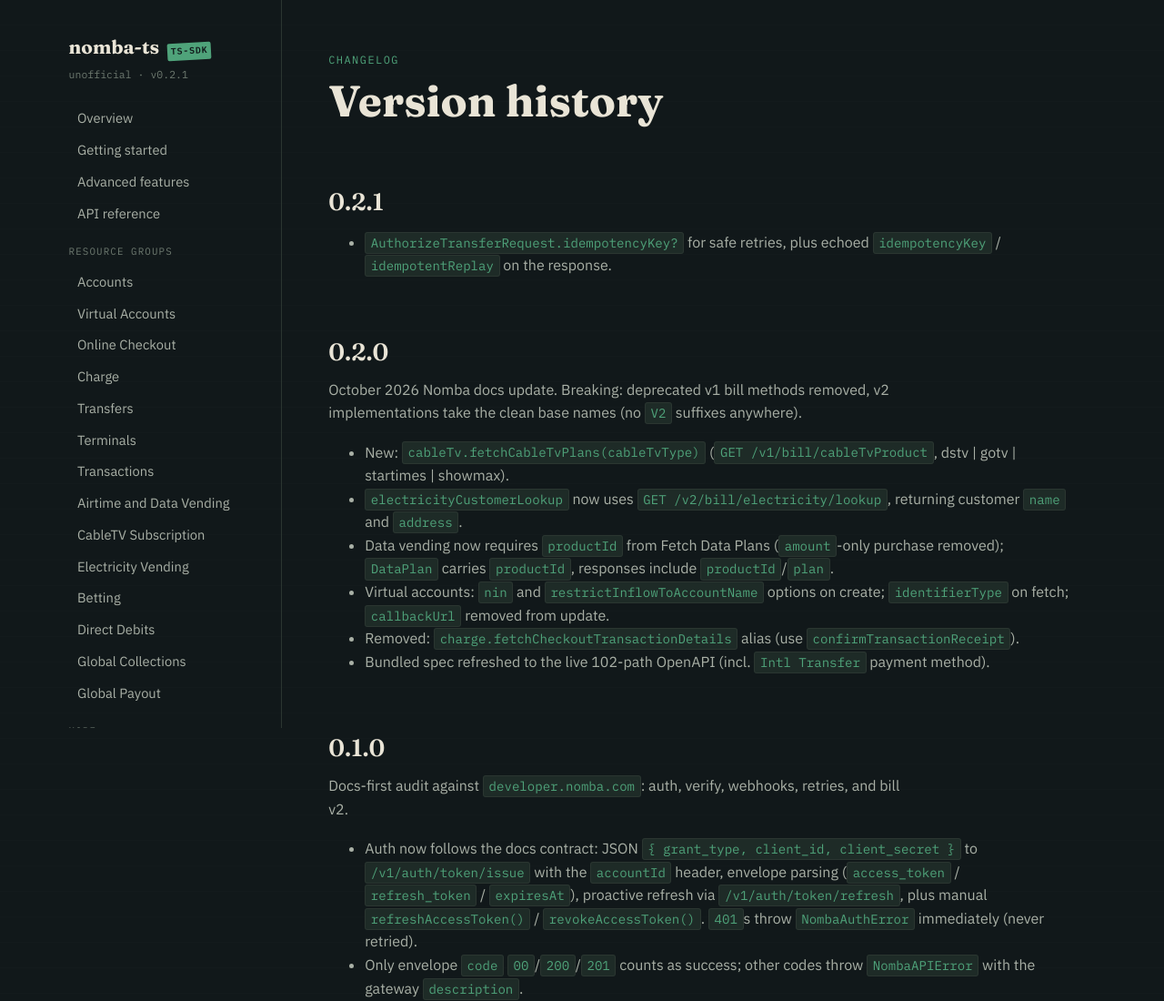
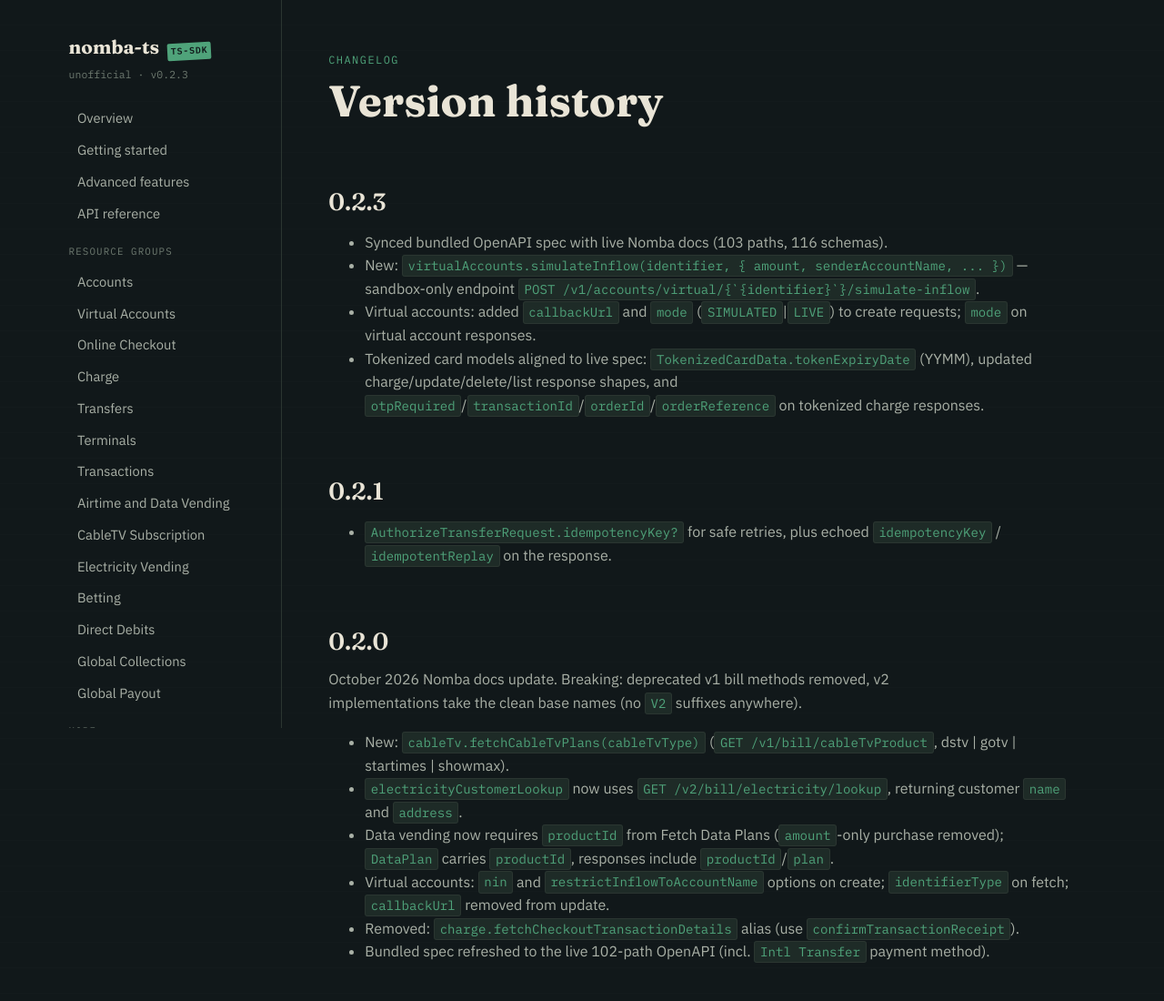
Before and after one commit to RightFix/nomba-docs-ts, a plain HTML site: page changelog.html in a window 1280 px wide. Shown: the top 1100 px of the page at 91% size. Drawn offline with Linux system fonts and the light colour scheme.

Commit message:
docs: v0.2.3 - simulate inflow, VA mode/callbackUrl, tokenized card spec sync

```diff
--- a/changelog.html
+++ b/changelog.html
@@ -13,7 +13,7 @@
 
   <aside class="sidebar" id="sidebar">
     <div class="brand">nomba-ts <span class="stamp">TS-SDK</span></div>
-    <div class="brand-sub">unofficial · v0.2.1</div>
+    <div class="brand-sub">unofficial · v0.2.3</div>
     <nav class="toc">
       <a href="index.html">Overview</a>
       <a href="getting-started.html">Getting started</a>
@@ -42,6 +42,14 @@
   <main>
     <span class="eyebrow">Changelog</span>
     <h1>Version history</h1>
+
+    <h2>0.2.3</h2>
+    <ul style="color: var(--ink-dim);">
+      <li>Synced bundled OpenAPI spec with live Nomba docs (103 paths, 116 schemas).</li>
+      <li>New: <code>virtualAccounts.simulateInflow(identifier, { amount, senderAccountName, ... })</code> — sandbox-only endpoint <code>POST /v1/accounts/virtual/{`{identifier}`}/simulate-inflow</code>.</li>
+      <li>Virtual accounts: added <code>callbackUrl</code> and <code>mode</code> (<code>SIMULATED</code>|<code>LIVE</code>) to create requests; <code>mode</code> on virtual account responses.</li>
+      <li>Tokenized card models aligned to live spec: <code>TokenizedCardData.tokenExpiryDate</code> (YYMM), updated charge/update/delete/list response shapes, and <code>otpRequired</code>/<code>transactionId</code>/<code>orderId</code>/<code>orderReference</code> on tokenized charge responses.</li>
+    </ul>
 
     <h2>0.2.1</h2>
     <ul style="color: var(--ink-dim);">
```
Also changed, not shown: index.html (+1 -1 lines), resources.html (+10 -2 lines).
